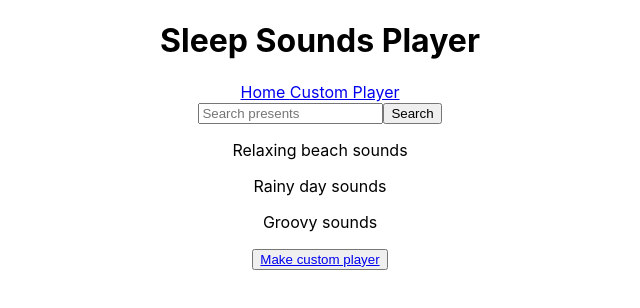
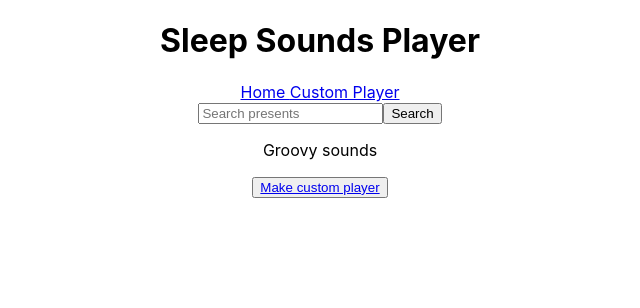
Before and after one commit to greg-navarro/Sleep-Sounds-Player, a React (Create React App) app in the folder sleep-sounds-app/: page / in a window 1280 px wide. Shown: the top 308 px of the page, without its empty margins (320-960 px from the left). Built offline with nearby package versions, Linux system fonts and the light colour scheme.

Commit message:
updates routes and data being passed to player components

```diff
--- a/sleep-sounds-app/src/App.js
+++ b/sleep-sounds-app/src/App.js
@@ -7,16 +7,16 @@
 
 function App() {
   // In this component we are loading mock data
-  const presentOptions = soundData.presents;
-  const soundObjects = soundData.sounds;
+  const presentOptions = soundData.presents; // an object mapping present names to descriptive objects
+  const soundObjects = soundData.sounds; // an array of sounds objects
 
   return (
     <div className="App">
       <Navbar />
       <Routes>
-        <Route path="/" element={<Home data={soundData} presentOptions={presentOptions} />} />
-        <Route path="/player/:id" element={<Player soundObjects={soundObjects} />} />
-        <Route path="/custom-player" element={<Player otherSounds={soundData.sounds} soundObjects={soundObjects} />} />
+        <Route path="/" element={<Home presentOptions={presentOptions} />} />
+        <Route path="/player/:id" element={<Player presentOptions={presentOptions} soundObjects={soundObjects} />} />
+        <Route path="/custom-player" element={<Player presentOptions={presentOptions} soundObjects={soundObjects} />} />
       </Routes>
 
     </div>
```
